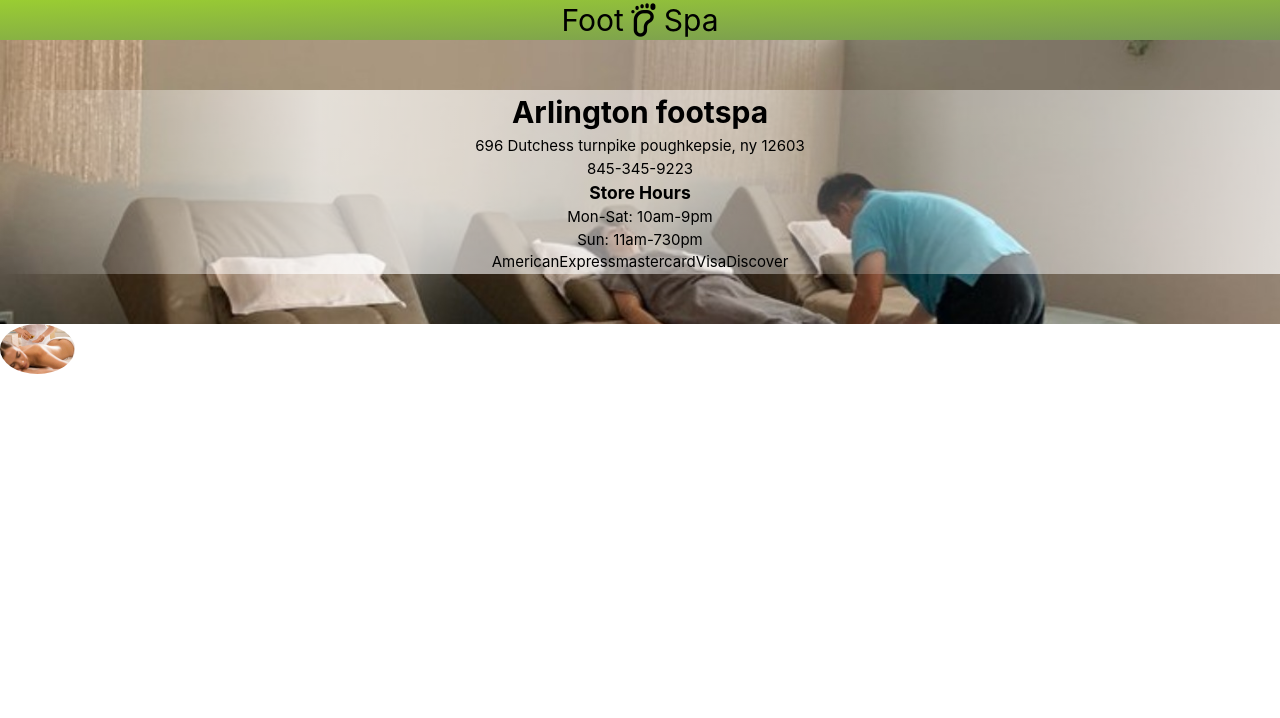
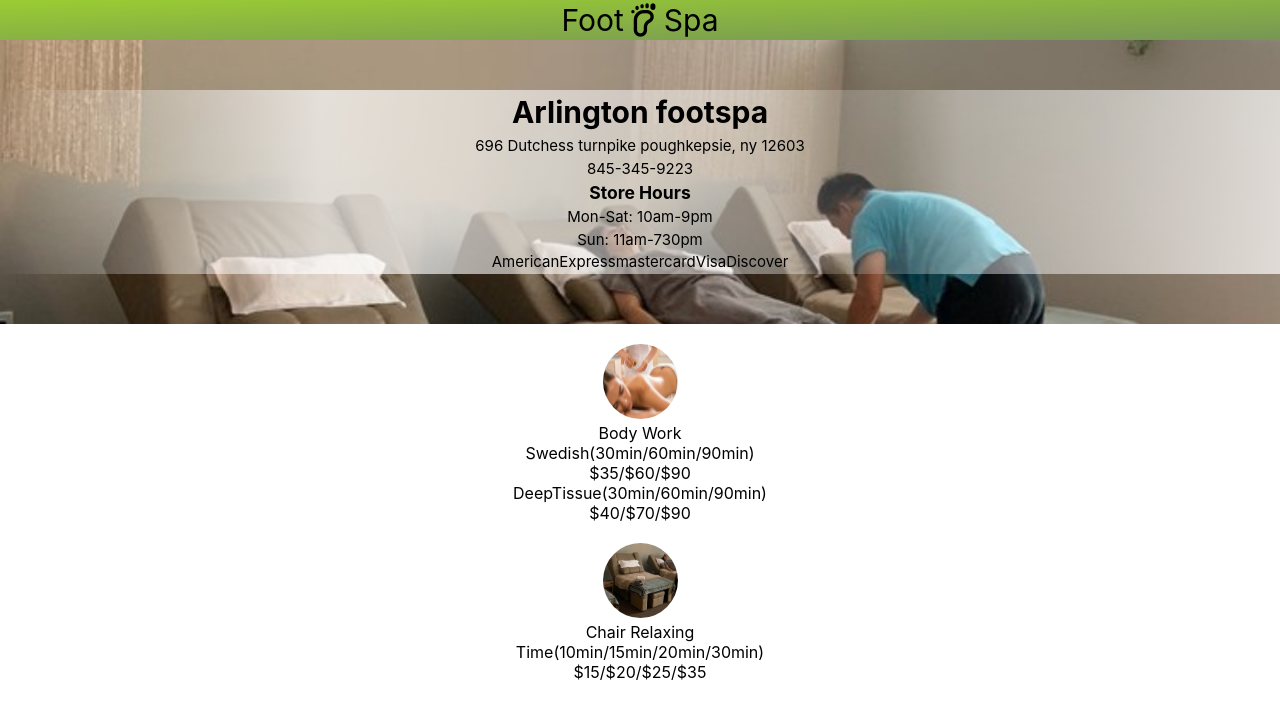
Before and after one commit to alexJSanchez/arlington-spa, a React (Create React App) app: page / in a window 1280 px wide. Shown: the top 718 px of the page. Built offline with nearby package versions, Linux system fonts and the light colour scheme.

Commit message:
adding chair relaxation section

```diff
--- a/src/App.css
+++ b/src/App.css
@@ -57,6 +57,12 @@
 .circular-image {
 	border-radius: 50%;
 	/* Optional: Define width and height for the image to ensure it appears as a circle */
-	min-width: 50px; /* Adjust width as needed */
-	min-height: 50px; /* Adjust height as needed */
+	width: 75px; /* Adjust width as needed */
+	height: 75px; /* Adjust height as needed */
 }
+.service-container {
+	text-align: center;
+}
+.service-box {
+	margin: 20px 50px;
+}
--- a/src/pages/main.js
+++ b/src/pages/main.js
@@ -1,5 +1,6 @@
 import React from "react";
 import image from "../images/oil.jpg";
+import commonArea from "../images/commonAreaSmall.jpg";
 function Main() {
 	return (
 		<div className="main">
@@ -24,8 +25,29 @@ function Main() {
 					</div>
 				</div>
 			</div>
-			<div>
-				<img src={image} className="circular-image" />
+			<div className="service-container">
+				<div className="service-box">
+					<div>
+						<img src={image} className="circular-image" />
+						<p>Body Work</p>
+					</div>
+					<div className="service-box-price">
+						<p>Swedish(30min/60min/90min)</p>
+						<p>$35/$60/$90</p>
+						<p>DeepTissue(30min/60min/90min)</p>
+						<p>$40/$70/$90</p>
+					</div>
+				</div>
+				<div className="service-box">
+					<div>
+						<img src={commonArea} className="circular-image" />
+						<p>Chair Relaxing</p>
+					</div>
+					<div className="service-box-price">
+						<p>Time(10min/15min/20min/30min)</p>
+						<p>$15/$20/$25/$35</p>
+					</div>
+				</div>
 			</div>
 		</div>
 	);
```
Also changed, not shown: src/images/commonAreaSmall.jpg (added).
